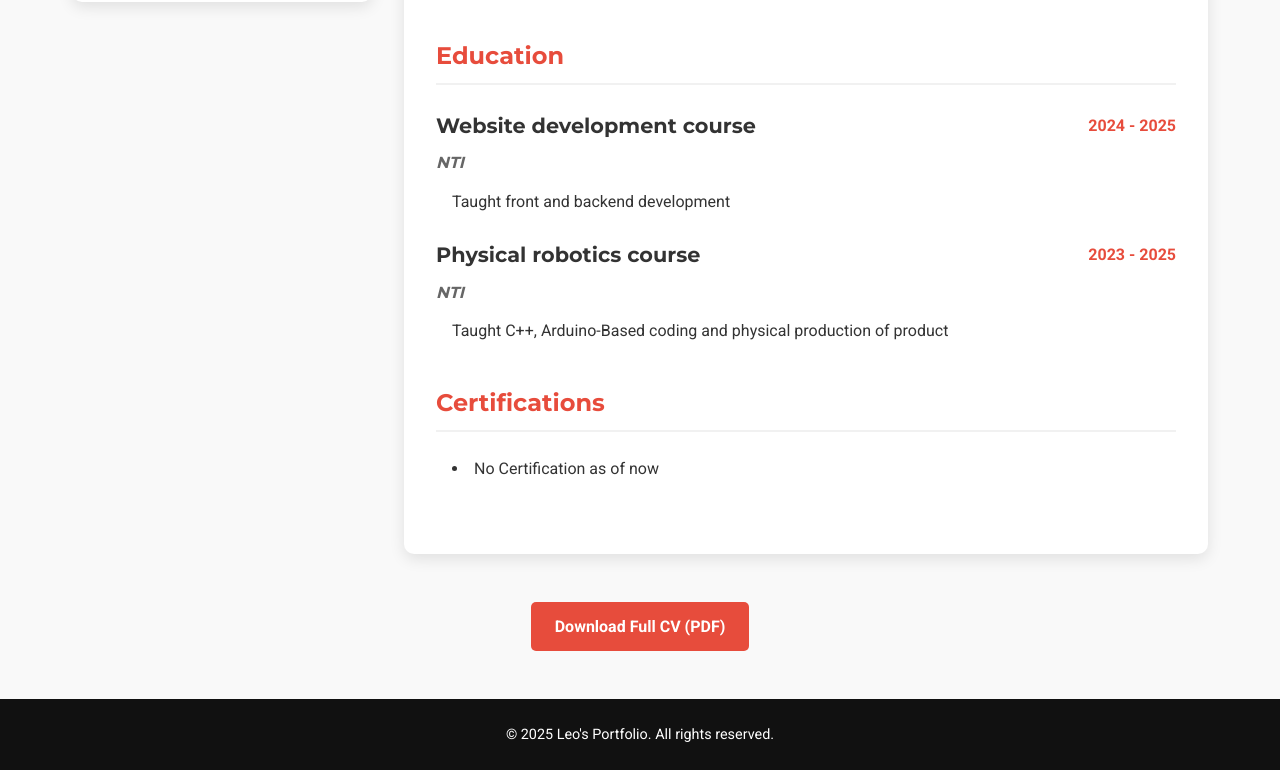
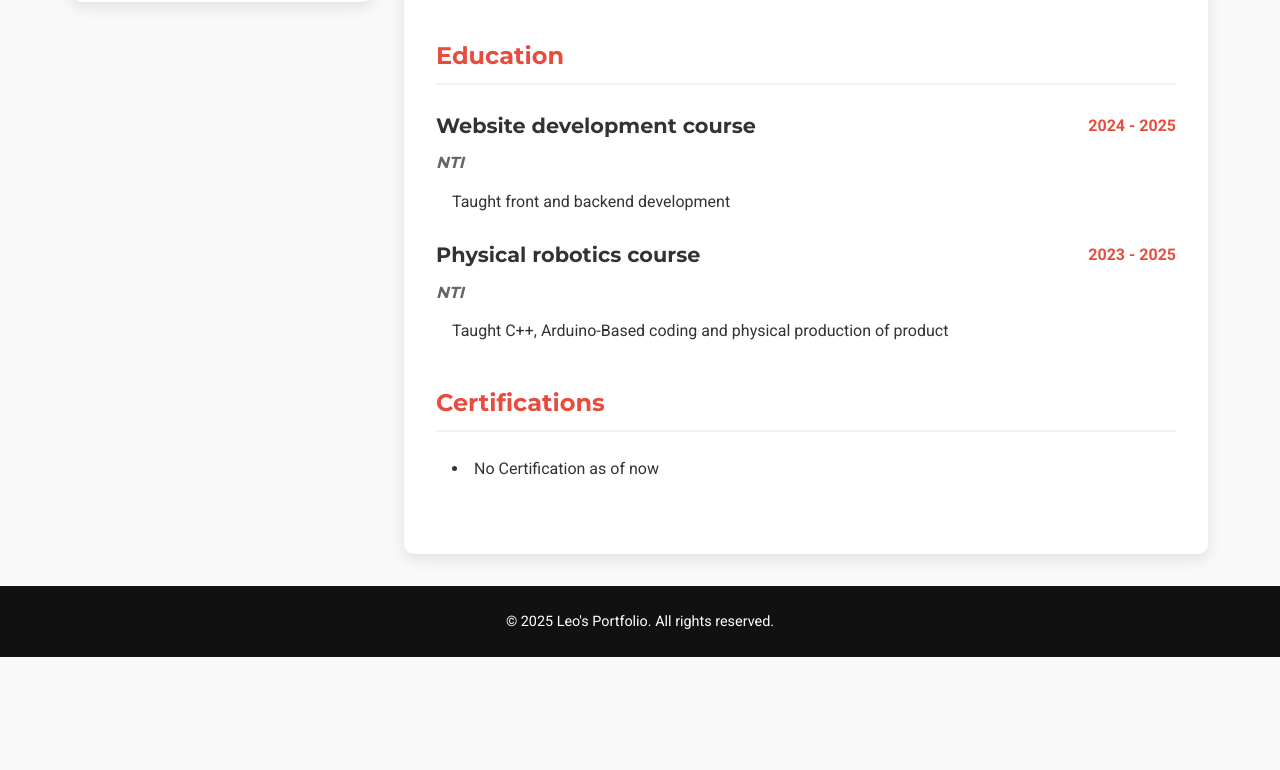
Before and after one commit to LSPab/Personal-Portfolio, a plain HTML site: page html/CV.html in a window 1280 px wide. Shown: the part 1124-1894 px from the top of the page. After the commit the page ends 1781 px from the top, so only its background shows below. Drawn offline with Linux system fonts and the light colour scheme.

Commit message:
Ta bort cv download button som inte funkar

```diff
--- a/html/CV.html
+++ b/html/CV.html
@@ -163,10 +163,6 @@
                 </section>
             </main>
         </div>
-
-        <div class="resume-action">
-            <a href="#" class="button">Download Full CV (PDF)</a>
-        </div>
     </div>
 
     <footer>
```
